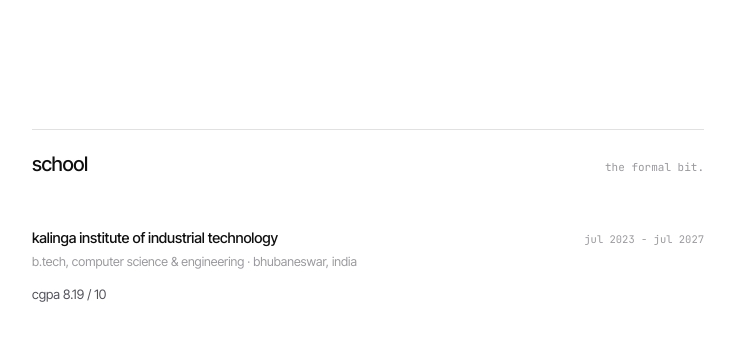
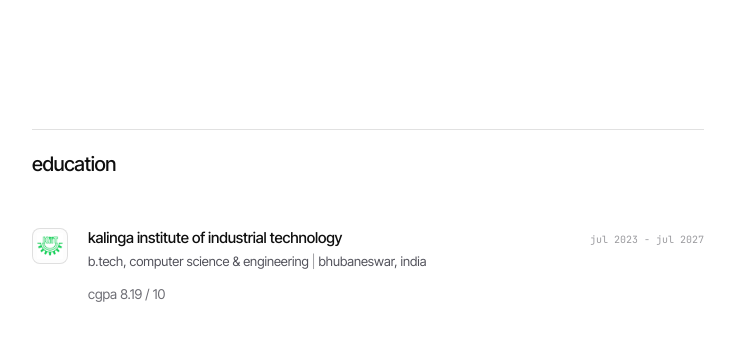
Before and after one commit to archiik04/portfolio., a React (Vite) app: page / in a window 1280 px wide. Shown: the part 3868-4224 px from the top of the page, without its empty margins (272-1007 px from the left). Built offline with nearby package versions, Linux system fonts and the light colour scheme; no server answers.

Commit message:
feat: education section with kiit logo
renames school to education, drops the caption, and gives the row the
same logo tile the work rows use. section captions are now optional.

```diff
--- a/src/App.tsx
+++ b/src/App.tsx
@@ -9,7 +9,7 @@
 import { Gallery } from './components/site/Gallery';
 import { OpenSource } from './components/site/OpenSource';
 import { Stack } from './components/site/Stack';
-import { School } from './components/site/School';
+import { Education } from './components/site/Education';
 import { Proof } from './components/site/Proof';
 import { SayHi } from './components/site/SayHi';
 import { SiteFooter } from './components/site/SiteFooter';
@@ -27,7 +27,7 @@
         <SideQuests />
         <OpenSource />
         <Stack />
-        <School />
+        <Education />
         <Proof />
         <Gallery />
         <SayHi />
--- /dev/null
+++ b/src/components/site/Education.tsx
@@ -0,0 +1,30 @@
+import React from 'react';
+import { Section } from './Section';
+import { CompanyMark } from './CompanyMark';
+import kiitLogo from '../../assets/kiit.png';
+
+export const Education: React.FC = () => (
+  <Section id="education" label="education">
+    <div className="flex gap-4 sm:gap-5">
+      <CompanyMark name="Kalinga Institute of Industrial Technology" logo={kiitLogo} />
+
+      <div className="min-w-0 flex-1">
+        <div className="flex flex-wrap items-baseline justify-between gap-x-4 gap-y-0.5">
+          <h3 className="text-[13.5px] font-medium tracking-[-0.01em] text-ink sm:text-[15px]">
+            kalinga institute of industrial technology
+          </h3>
+          <span className="shrink-0 font-mono text-[10px] text-faint">jul 2023 - jul 2027</span>
+        </div>
+
+        <p className="text-[12px] text-muted sm:text-[13px]">
+          b.tech, computer science &amp; engineering{' '}
+          <span className="text-faint">|</span> bhubaneswar, india
+        </p>
+
+        <p className="mt-2.5 text-[12.5px] leading-[1.65] text-muted/85 sm:text-[13.5px] sm:leading-[1.7]">
+          cgpa 8.19 / 10
+        </p>
+      </div>
+    </div>
+  </Section>
+);
--- a/src/components/site/School.tsx
+++ /dev/null
@@ -1,15 +0,0 @@
-import React from 'react';
-import { Section } from './Section';
-import { Row } from './Row';
-
-export const School: React.FC = () => (
-  <Section id="school" label="school" caption="the formal bit.">
-    <Row
-      title="kalinga institute of industrial technology"
-      meta="jul 2023 - jul 2027"
-      subtitle="b.tech, computer science & engineering · bhubaneswar, india"
-    >
-      <p className="text-[13px] leading-[1.7] text-muted">cgpa 8.19 / 10</p>
-    </Row>
-  </Section>
-);
--- a/src/components/site/Section.tsx
+++ b/src/components/site/Section.tsx
@@ -4,8 +4,8 @@
   id: string;
   /** Lowercase section label, e.g. "work" */
   label: string;
-  /** Mono micro-caption sitting opposite the label */
-  caption: string;
+  /** Mono micro-caption sitting opposite the label. Omit for label only. */
+  caption?: string;
   children: React.ReactNode;
 }
 
@@ -20,7 +20,9 @@
         <h2 className="text-[15px] font-medium tracking-[-0.02em] text-ink sm:text-lg md:text-xl">
           {label}
         </h2>
-        <p className="font-mono text-[10px] text-faint sm:text-[11px]">{caption}</p>
+        {caption && (
+          <p className="font-mono text-[10px] text-faint sm:text-[11px]">{caption}</p>
+        )}
       </div>
     </div>
     {children}
```
